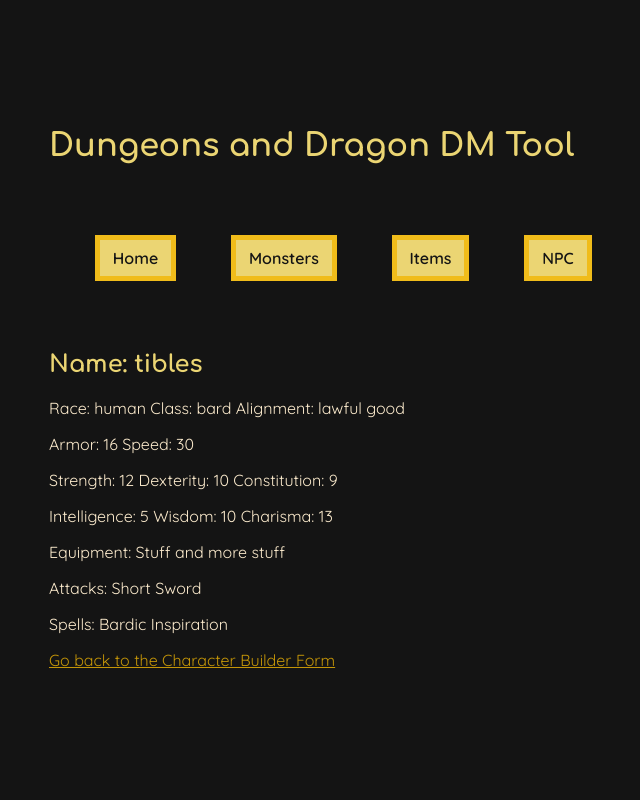
After one commit to skimmedmonkey/project, a Django app: page /character/character-sheet/1/ in a window 1280 px wide. The commit adds this page. Shown: the whole page, without its empty margins (79-719 px from the left). Run offline with Django 5.2, Linux system fonts and the light colour scheme; data comes from the database, SQL or seed files in the repository; both versions use the stored data as it was after the commit; parts of the project's set-up code (start-up, migrations or seed data) failed here and were passed over.

Commit message:
updated files and templates

```diff
--- a/DNDApp/static/DNDApp/css/app.css
+++ b/DNDApp/static/DNDApp/css/app.css
@@ -6,7 +6,7 @@
 :root {
     --sk-orange: #f2b705cb;
     --sk-beige: #FCEBCD;
-    --sk-black-op: #141414c7;
+    --sk-black-op: #141414;
     --sk-shadow-gray: #3a372f;
     --sk-yellow: #ebd573;
   }
--- a/Monsters/static/Monsters/css/app.css
+++ b/Monsters/static/Monsters/css/app.css
@@ -6,7 +6,7 @@
 :root {
     --sk-orange: #f2b705cb;
     --sk-beige: #FCEBCD;
-    --sk-black-op: #141414c7;
+    --sk-black-op: #141414;
     --sk-shadow-gray: #3a372f;
     --sk-yellow: #ebd573;
   }
--- a/character/forms.py
+++ b/character/forms.py
@@ -2,6 +2,7 @@ from django import forms
 from .models import DnDCharacter
 
 class CharacterForm(forms.ModelForm):
+
     class Meta:
         model = DnDCharacter
         fields = ['name', 'race', 'class_name', 'alignment', 'strength', 'dexterity', 'constitution', 'intelligence', 'wisdom', 'charisma', 'armor', 'initiative', 'speed', 'equipment', 'equipment','attacks', 'spells' ]
--- a/character/models.py
+++ b/character/models.py
@@ -1,21 +1,26 @@
 from django.db import models
+from django.core.validators import MaxValueValidator
 
 # Create your models here.
 
 class DnDCharacter(models.Model):
+    race_choices = [('dragonborn','Dragonborn'),('dwarf','Dwarf'),('elf','Elf'),('gnome','Gnome'),('halfelf','Half-Elf'),('halfling','Halfling'),('halforc','Half-Orc'),('human','Human'),('tiefling','Tiefling')]
+    class_choices = [('barbarian','Barbarian'),('bard','Bard'),('cleric','Cleric'),('druid','Druid'),('fighter','Fighter'),('monk','Monk'),('paladin','Paladin'),('ranger','Ranger'),('rogue','Rogue'),('sorcerer','Sorcerer'),('warlock','Warlock'),('wizard','Wizard')]
+    alignment_choices = [('lawfulgood','Lawful Good'),('lawfulneutral','Lawful Neutral'),('lawfulevil','Lawful Evil'),('neutralgood','Neutral Good'),('trueneutral','True Neutral'),('neutralevil','Neutral Evil'),('chaoticgood','Chaotic Good'),('chaoticneutral','Chaotic Neutral'),('chaoticevil','Chaotic Evil')]
+
     name = models.CharField(max_length=100)
-    race = models.CharField(max_length=50)
-    class_name = models.CharField(max_length=50)
-    alignment = models.CharField(max_length=50)
-    strength = models.CharField(max_length=50)
-    dexterity = models.CharField(max_length=50)
-    constitution = models.CharField(max_length=50)
-    intelligence = models.CharField(max_length=50)
-    wisdom = models.CharField(max_length=50)
-    charisma = models.CharField(max_length=50)
-    armor = models.CharField(max_length=50)
-    initiative = models.CharField(max_length=50)
-    speed = models.CharField(max_length=50)
+    race = models.CharField(max_length=50, choices=race_choices)
+    class_name = models.CharField(max_length=50, choices=class_choices)
+    alignment = models.CharField(max_length=50, choices=alignment_choices)
+    strength = models.IntegerField(validators=[MaxValueValidator(20)])
+    dexterity = models.IntegerField(validators=[MaxValueValidator(20)])
+    constitution = models.IntegerField(validators=[MaxValueValidator(20)])
+    intelligence = models.IntegerField(validators=[MaxValueValidator(20)])
+    wisdom = models.IntegerField(validators=[MaxValueValidator(20)])
+    charisma = models.IntegerField(validators=[MaxValueValidator(20)])
+    armor = models.IntegerField(validators=[MaxValueValidator(20)])
+    initiative = models.IntegerField(validators=[MaxValueValidator(20)])
+    speed = models.IntegerField(validators=[MaxValueValidator(20)])
     equipment = models.CharField(max_length=50)
     attacks = models.CharField(max_length=50)
-    spells = models.CharField(max_length=300)
+    spells = models.CharField(max_length=300, blank=True, null=True)
--- a/character/static/character/css/app.css
+++ b/character/static/character/css/app.css
@@ -6,7 +6,7 @@
 :root {
     --sk-orange: #f2b705cb;
     --sk-beige: #FCEBCD;
-    --sk-black-op: #141414c7;
+    --sk-black-op: #141414;
     --sk-shadow-gray: #3a372f;
     --sk-yellow: #ebd573;
   }
@@ -18,8 +18,7 @@ but not for an assignment.
 
   /*  ----- Viewport ----- elements inherited by all remaining elements ----- */
   body {       /* Can alternatively define in html {}. */
-    background-color:var(--beaver-orange);
-    background-image:url(images/background-art-installation.jpg);
+    background-color:var(--sk-black-op);
     background-size: cover;
     background-attachment: fixed;
     background-position: top left;
--- /dev/null
+++ b/character/templates/character/character_sheet.html
@@ -0,0 +1,23 @@
+{% load static %}
+
+<!DOCTYPE html>
+<html>
+<head>
+    <title>Character Sheet Details</title>
+    <link rel="stylesheet" href="{% static 'character/css/app.css' %}">
+
+</head>
+<h1>Dungeons and Dragon DM Tool</h1>
+<nav><a href="{% url 'home'%}">Home</a> <a href="{% url 'monster_search'%}">Monsters</a> <a href="{% url 'item_search'%}">Items</a> <a href="{% url 'create_character'%}">NPC</a></nav>
+<body>
+<h2>Name: {{ character_sheet.name}}</h2>
+<p>Race: {{ character_sheet.race}} Class: {{character_sheet.class_name}} Alignment: {{character_sheet.alignment}}</p>
+<p>Armor: {{character_sheet.armor}} Speed: {{character_sheet.speed}}</p>
+<p>Strength: {{character_sheet.strength}} Dexterity: {{character_sheet.dexterity}} Constitution: {{character_sheet.constitution}}</p>
+<p>Intelligence: {{character_sheet.intelligence}} Wisdom: {{character_sheet.wisdom}} Charisma: {{character_sheet.charisma}}</p>
+<p>Equipment: {{character_sheet.equipment}}</p>
+<p>Attacks: {{character_sheet.attacks}}</p>
+<p>Spells: {{character_sheet.spells}}</p>
+<a href="{% url 'create_character' %}">Go back to the Character Builder Form</a>
+</body>
+</html>
--- a/character/templates/character/create_character.html
+++ b/character/templates/character/create_character.html
@@ -7,13 +7,15 @@
     <link rel="stylesheet" href="{% static 'character/css/app.css' %}">
 
 </head>
+<h1>Dungeons and Dragon DM Tool</h1>
 <nav><a href="{% url 'home'%}">Home</a> <a href="{% url 'monster_search'%}">Monsters</a> <a href="{% url 'item_search'%}">Items</a> <a href="{% url 'create_character'%}">NPC</a></nav>
 <body>
 <h2>Create a D&D Character</h2>
+<p>Use the below form to create a character for Dungeons and Dragons. When setting your stats such as strength or dexterity, remember to keep the stat at or below 20. Type in the equipment you want the character to start with, you can be creative since you are the Dungeon Master. List out the attacks your character has, like shortsword 1d6+2 so it's easy to know how many dice you need to roll, as well as their modifier. The spells are optional, but if you'd like, you can include any number of spells like Magelight or Acid Rain, as a couple examples. When you're finished, click Generate Character and see it displayed in the web app for easy use.</p>
 <form method="post">
     {% csrf_token %}
     {{ form.as_p }}
-    <button type="submit">Save Character</button>
+    <button type="submit">Generate Character</button>
 </form>
 </body>
 </html>
--- a/character/urls.py
+++ b/character/urls.py
@@ -1,7 +1,7 @@
 from django.urls import path
-from .views import create_character
+from .views import create_character, character_sheet_detail
 
 urlpatterns = [
-    path('character/', create_character, name='character'),
-    path('', create_character, name='create_character')
+    path('character/', create_character, name='create_character'),
+    path('character-sheet/<int:pk>/', character_sheet_detail, name='character_sheet_detail'),
 ]
--- a/character/views.py
+++ b/character/views.py
@@ -1,12 +1,17 @@
 from django.shortcuts import render, redirect
 from .forms import CharacterForm
+from .models import DnDCharacter
 # Create your views here.
 def create_character(request):
     if request.method == 'POST':
         form = CharacterForm(request.POST)
         if form.is_valid():
-            form.save()
-            return redirect('character')
+            saved_form = form.save()
+            return redirect('character_sheet_detail', pk=saved_form.pk)
     else:
         form = CharacterForm()
     return render(request, 'character/create_character.html', {'form': form})
+
+def character_sheet_detail(request, pk):
+    character_sheet = DnDCharacter.objects.get(pk=pk)
+    return render(request, 'character/character_sheet.html', {'character_sheet': character_sheet})
--- a/home/static/home/css/app.css
+++ b/home/static/home/css/app.css
@@ -6,7 +6,7 @@
 :root {
     --sk-orange: #f2b705cb;
     --sk-beige: #FCEBCD;
-    --sk-black-op: #141414c7;
+    --sk-black-op: #141414;
     --sk-shadow-gray: #3a372f;
     --sk-yellow: #ebd573;
   }
--- a/home/templates/home/home.html
+++ b/home/templates/home/home.html
@@ -3,12 +3,13 @@
 <!DOCTYPE html>
 <html>
 <head>
-    <title>Item Search</title>
+    <title>DM Tool</title>
     <link rel="stylesheet" href="{% static 'home/css/app.css' %}">
 </head>
-<nav><a href="{% url 'home'%}">Home</a> <a href="{% url 'monster_search'%}">Monsters</a> <a href="{% url 'item_search'%}">Items</a> <a href="{% url 'create_character'%}">NPC</a></nav>
+
 <body>
     <h1>Dungeons and Dragons DM Tool</h1>
+    <nav><a href="{% url 'home'%}">Home</a> <a href="{% url 'monster_search'%}">Monsters</a> <a href="{% url 'item_search'%}">Items</a> <a href="{% url 'create_character'%}">NPC</a></nav>
     <p>This web app can help you with your dungeon master needs! Pick one of the three options below for Monsters, Items, and NPCs(non-player character). The monster tool will help you look up Dungeons and Dragons monsters by name from the monster manual. The items tool lets you look up items by name for quick descriptions. The NPC button takes you to a tool that will automatically generate a non player character for your players to interact with.</p>
     <p><a href="{% url 'monster_search'%}">Monsters</a> <a href="{% url 'item_search'%}">Items</a> <a href="{% url 'create_character'%}">NPC</a></p>
 
--- a/items/static/items/css/app.css
+++ b/items/static/items/css/app.css
@@ -6,7 +6,7 @@
 :root {
     --sk-orange: #f2b705cb;
     --sk-beige: #FCEBCD;
-    --sk-black-op: #141414c7;
+    --sk-black-op: #141414;
     --sk-shadow-gray: #3a372f;
     --sk-yellow: #ebd573;
   }
--- a/items/utils.py
+++ b/items/utils.py
@@ -2,9 +2,9 @@ import requests
 
 
 def fetch_item_info(item_name):
-    url = f"https://www.dnd5eapi.co/api/item/{item_name.lower()}"
+    url = f"https://www.dnd5eapi.co/api/equipment/{item_name.lower()}"
     response = requests.get(url)
     if response.status_code == 200:
         return response.json()
     else:
-        return "Item not found with that name. Please try again"
+        return None
--- a/items/views.py
+++ b/items/views.py
@@ -6,6 +6,7 @@ def item_search(request):
     item_search = request.GET.get('search_term','').replace(' ', '-')
     item_data = fetch_item_info(item_search)
     if item_data:
+        print(item_data)
         return render(request, 'items/item_search.html', {'item_data': item_data or None})
     else:
         return render(request, 'items/item_search.html', {'error_message': 'Item not found'})
```
Also changed, not shown: Monsters/templates/monsters/monster_search.html (+5 -17 lines), items/templates/items/item_search.html (+10 -12 lines), character/migrations/0002_alter_dndcharacter_alignment_and_more.py (added), character/migrations/0003_alter_dndcharacter_spells.py (added), db.sqlite3.
